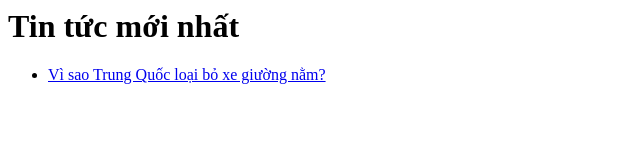
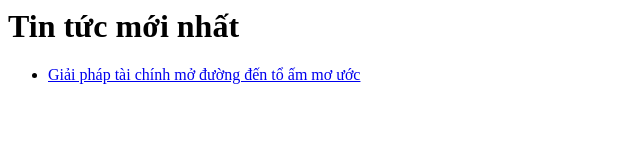
Before and after one commit to MISS-Linh/linh123.github.io, a plain HTML site: page index.html in a window 1280 px wide. Shown: the full height of the page, 0-640 px from the left. Drawn offline with Linux system fonts and the light colour scheme.

Commit message:
{ $now.toISOString() }

```diff
--- a/index.html
+++ b/index.html
@@ -1 +1 @@
-<html><head><meta charset="UTF-8"><title>Tin tức tổng hợp</title></head><body><h1>Tin tức mới nhất</h1><ul><li><a href="https://vnexpress.net/vi-sao-trung-quoc-loai-bo-xe-giuong-nam-4922917.html" target="_blank">Vì sao Trung Quốc loại bỏ xe giường nằm?</a></li></ul></body></html>
+<html><head><meta charset="UTF-8"><title>Tin tức tổng hợp</title></head><body><h1>Tin tức mới nhất</h1><ul><li><a href="https://tuoitre.vn/giai-phap-tai-chinh-mo-duong-den-to-am-mo-uoc-20250804175653492.htm" target="_blank">Giải pháp tài chính mở đường đến tổ ấm mơ ước</a></li></ul></body></html>
```
